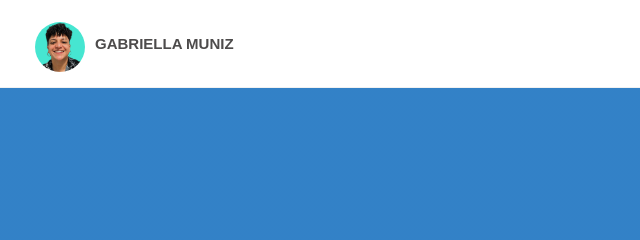
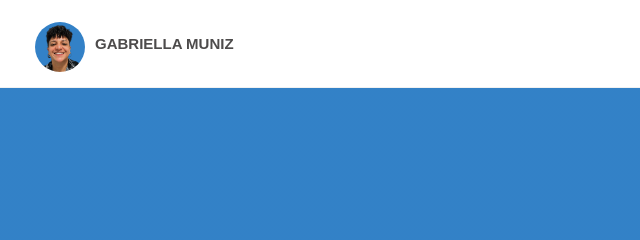
Before and after one commit to gabriella-muniz/dopefolio, a plain HTML site: page index.html in a window 1280 px wide. Shown: the top 240 px of the page, 0-640 px from the left. Drawn offline with Linux system fonts and the light colour scheme.

Commit message:
Alteração na imagem do header.

```diff
--- a/index.html
+++ b/index.html
@@ -11,7 +11,7 @@
     <header>
         <div class="header-perfil">
             <div>
-                <img src="imagens/avatar.png" class="avatar" alt="">
+                <img src="imagens/profile-pic (1).png" class="avatar" alt="">
             </div>
             <span>GABRIELLA MUNIZ</span>
         </div>
```
Also changed, not shown: imagens/avatar.png (deleted), imagens/profile-pic (1).png (added).
